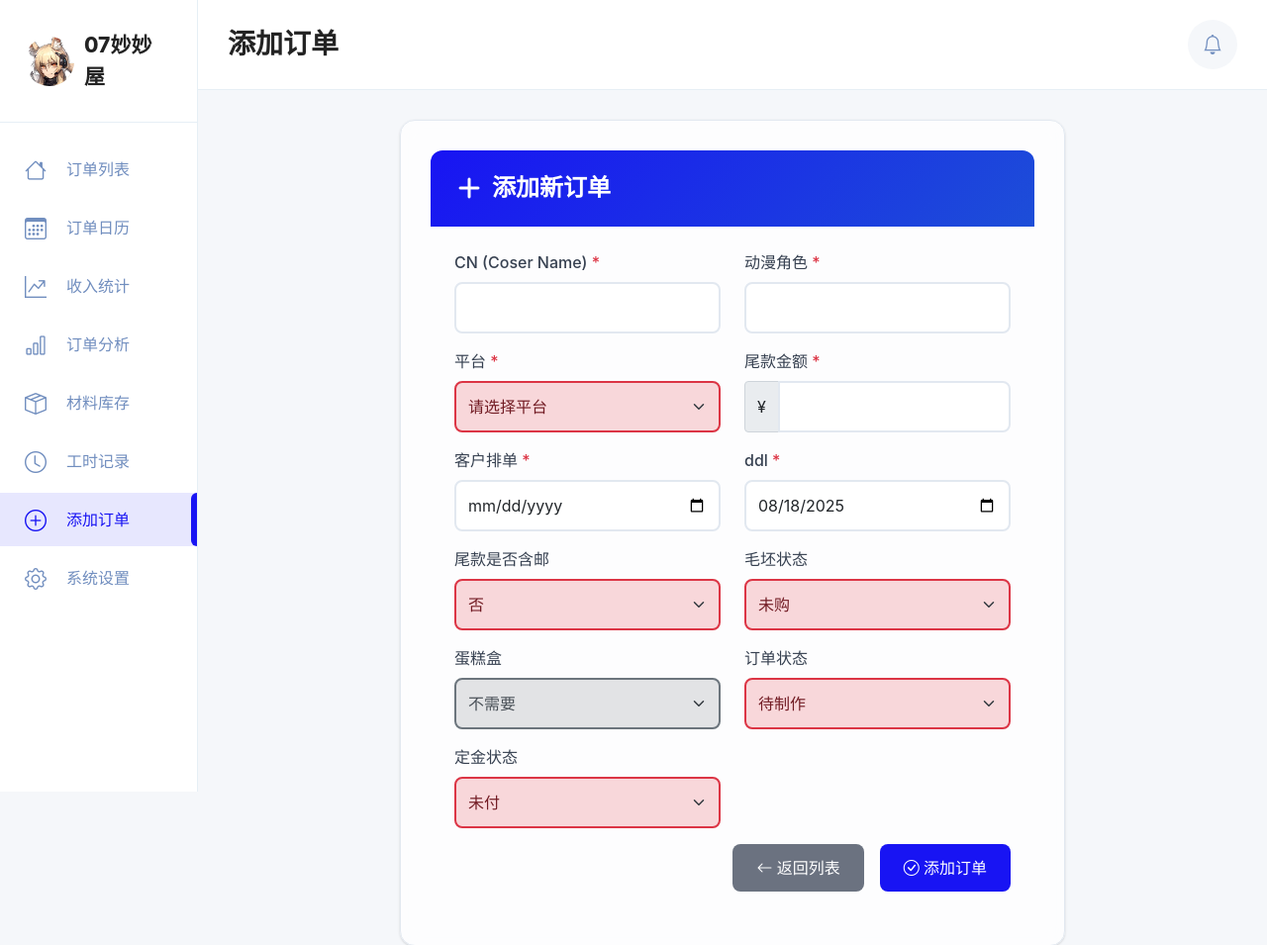
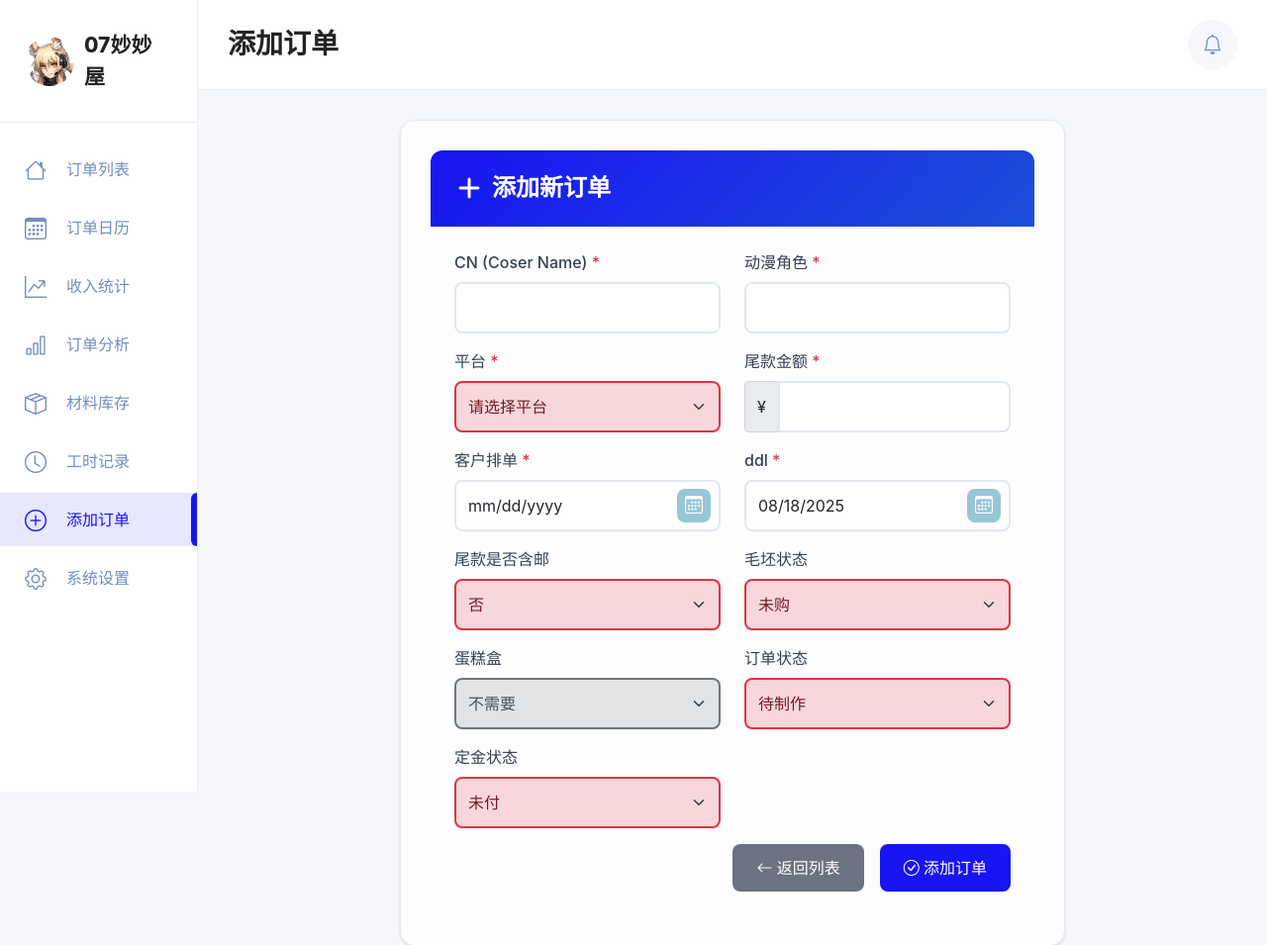
Before and after one commit to TheFnend/coshair, a Flask app: page /add in a window 1280 px wide. Shown: the top 955 px of the page at 99% size. Run offline with Flask 3, Linux system fonts and the light colour scheme; some libraries are stand-ins or nearby versions.

Commit message:
fix(add_order&edit_order):日历按钮

```diff
--- a/templates/add_order.html
+++ b/templates/add_order.html
@@ -64,6 +64,30 @@
     background-color: #fff;
 }
 
+/* 日期输入增强样式 */
+.date-input { position: relative; }
+.date-input input[type="date"] { padding-right: 3rem; }
+/* 隐藏默认图标但保留功能（以防止双图标） */
+.date-input input[type="date"]::-webkit-calendar-picker-indicator { opacity: 0; }
+.date-trigger {
+    position: absolute;
+    right: 10px;
+    top: 50%;
+    transform: translateY(-50%);
+    width: 34px;
+    height: 34px;
+    border-radius: 8px;
+    border: none;
+    background: #96c7d6;
+    color: #fff;
+    display: flex;
+    align-items: center;
+    justify-content: center;
+    cursor: pointer;
+    box-shadow: 0 0 0 0 rgba(24,20,243,0);
+}
+.date-trigger:hover { box-shadow: 0 0 0 4px rgba(24,20,243,0.15); }
+.date-trigger i { font-size: 18px; line-height: 1; }
 .form-control:focus, .form-select:focus {
     border-color: var(--primary-color);
     box-shadow: 0 0 0 3px rgba(37, 99, 235, 0.1);
@@ -340,13 +364,23 @@
                         <div class="col-md-6">
                             <div class="mb-3">
                                 <label for="needed_date" class="form-label">客户排单 <span class="text-danger">*</span></label>
-                                <input type="date" class="form-control" id="needed_date" name="needed_date" required>
+                                <div class="date-input">
+                                    <input type="date" class="form-control" id="needed_date" name="needed_date" required>
+                                    <button class="date-trigger" type="button" aria-label="选择客户排单日期" data-target="#needed_date">
+                                        <i class="bi bi-calendar3"></i>
+                                    </button>
+                                </div>
                             </div>
                         </div>
                         <div class="col-md-6">
                             <div class="mb-3">
                                 <label for="order_date" class="form-label">ddl <span class="text-danger">*</span></label>
-                                <input type="date" class="form-control" id="order_date" name="order_date" required>
+                                <div class="date-input">
+                                    <input type="date" class="form-control" id="order_date" name="order_date" required>
+                                    <button class="date-trigger" type="button" aria-label="选择ddl日期" data-target="#order_date">
+                                        <i class="bi bi-calendar3"></i>
+                                    </button>
+                                </div>
                             </div>
                         </div>
                     </div>
@@ -463,6 +497,22 @@ document.addEventListener('DOMContentLoaded', function() {
 
     // 初始化颜色
     updateSelectColors();
+
+    // 绑定日历按钮
+    document.querySelectorAll('.date-trigger').forEach(btn => {
+        const targetSelector = btn.getAttribute('data-target');
+        const input = document.querySelector(targetSelector);
+        if (!input) return;
+        btn.addEventListener('click', () => {
+            if (typeof input.showPicker === 'function') {
+                input.showPicker();
+            } else {
+                // 兼容不支持showPicker的浏览器
+                input.focus();
+                input.click();
+            }
+        });
+    });
 });
 
 // 表单验证
```
Also changed, not shown: templates/base.html (+3 -4 lines), templates/edit_order.html (+52 -5 lines).
